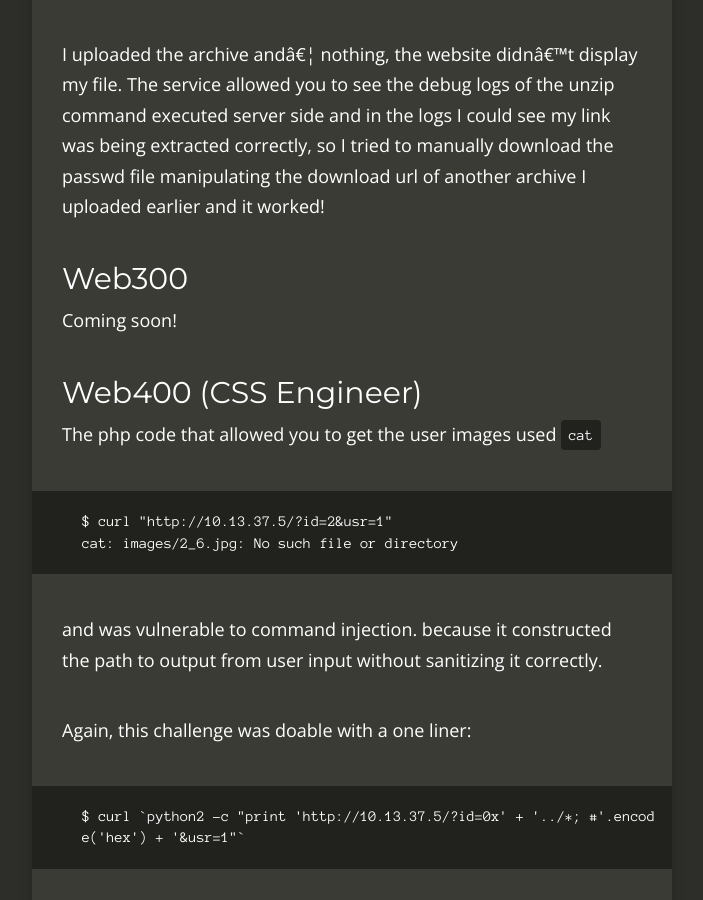
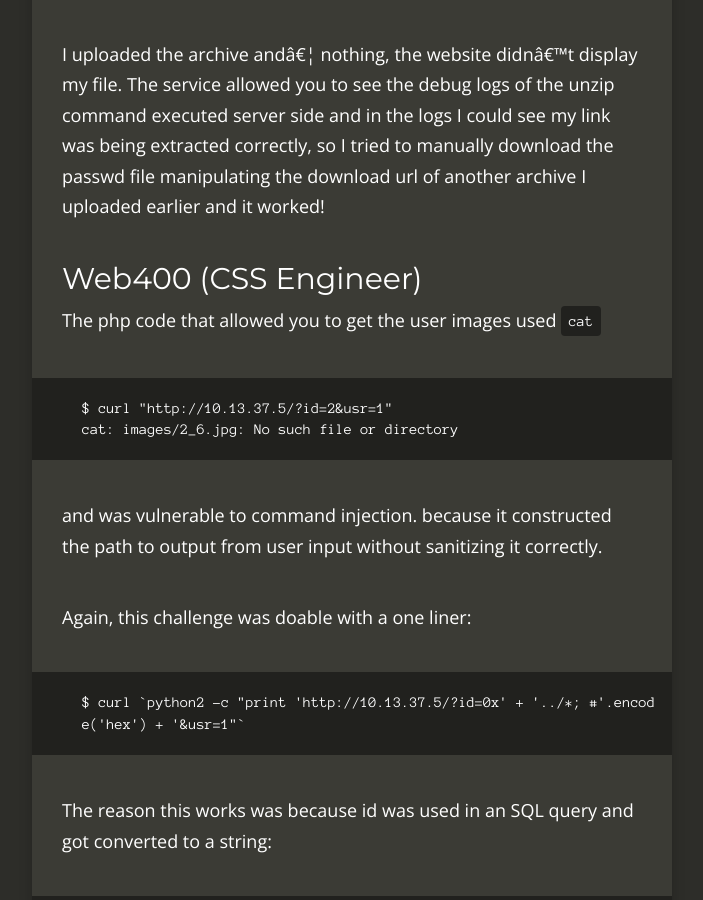
Before and after one commit to TowerofHanoi/towerofhanoi.github.io, a Jekyll site: the page built from _posts/2015-10-05-DCTF_2015_Web.md, in a window 1280 px wide and 900 px high, scrolled down 1119 px. Shown: the whole window, without its empty margins (288-991 px from the left). Built offline with Jekyll 4.4.1, drawn with Linux system fonts in a browser that asks for light colours; nearby versions of some CDN libraries; comment, search, counter and statistics services are not loaded.

Commit message:
Fixed old post

````diff
--- a/_posts/2015-10-05-DCTF_2015_Web.md
+++ b/_posts/2015-10-05-DCTF_2015_Web.md
@@ -13,17 +13,10 @@ This challenge was quite straightforward: we only had a textual input field and
 That coupon could normally be used just a single time, but the goal was to get more money than a single coupon would give you.
 The challenge could be solved using just the shell and a one liner:
 
-
-
-
-
-
-
-
-
 ```
 $ curl --data "code=DCTF_ADD_MONEY" -b "PHPSESSID=abcdefghirandomrandom" "http://10.13.37.2/" & curl --data "code=DCTF_ADD_MONEY" -b "PHPSESSID=abcdefghirandomrandom" "http://10.13.37.2/"
 ```
+
 ## Web200
 We had a service that allowed you to upload zip files, decompressed them and let you download the contents. There was a comment in the HTML source: `getent passwd | grep someuser | cut ...` (sorry, I haven't saved the specific command).
 I created a zip file containing a simbolic link to `/etc/passwd`:
@@ -33,9 +26,6 @@ $ zip archive.zip mylink
 ```
 I uploaded the archive and... nothing, the website didn't display my file.
 The service allowed you to see the debug logs of the unzip command executed server side and in the logs I could see my link was being extracted correctly, so I tried to manually download the passwd file manipulating the download url of another archive I uploaded earlier and it worked!
-
-## Web300
-Coming soon!
 
 ## Web400 (CSS Engineer)
 The php code that allowed you to get the user images used `cat`
````
